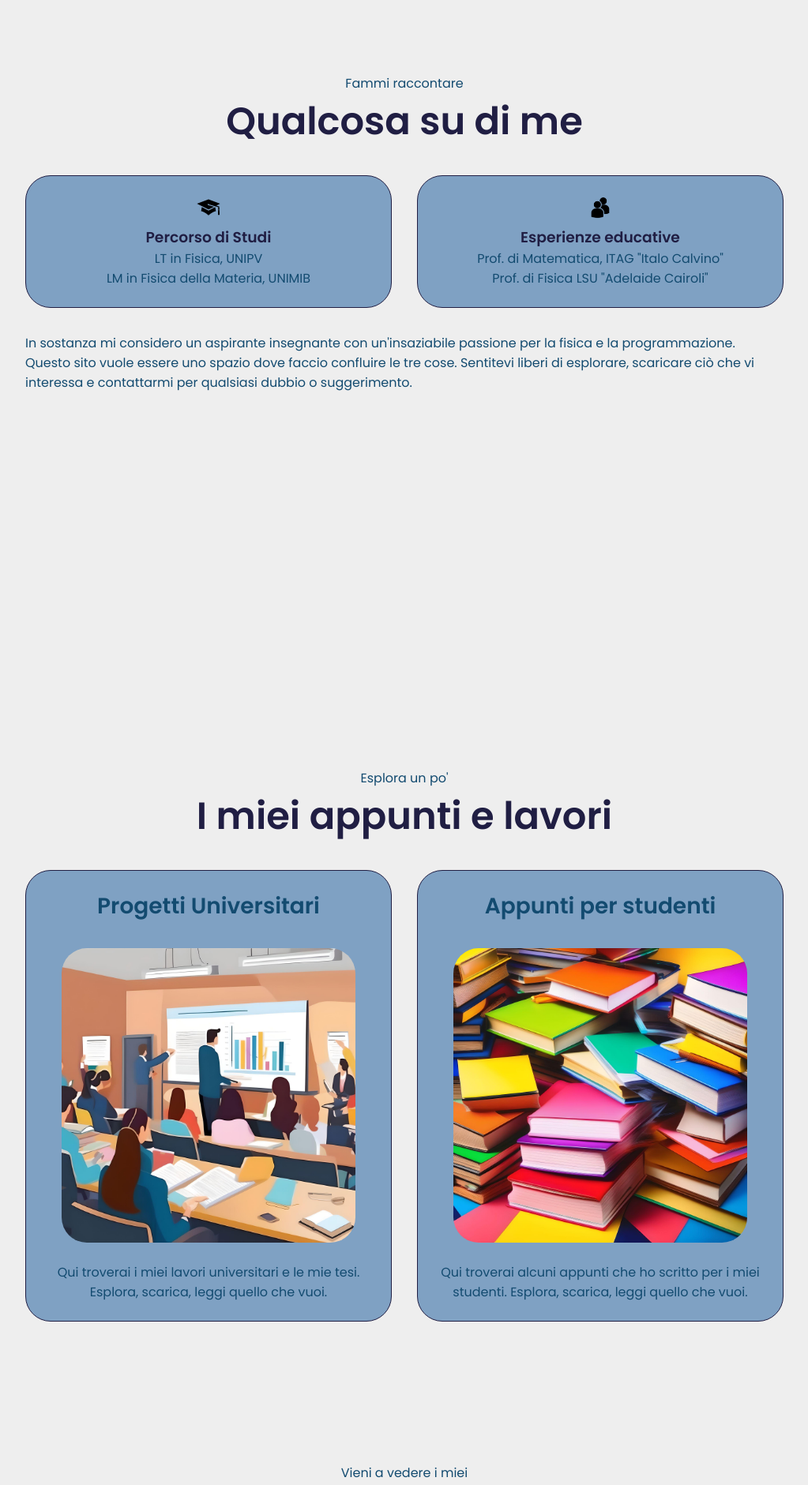
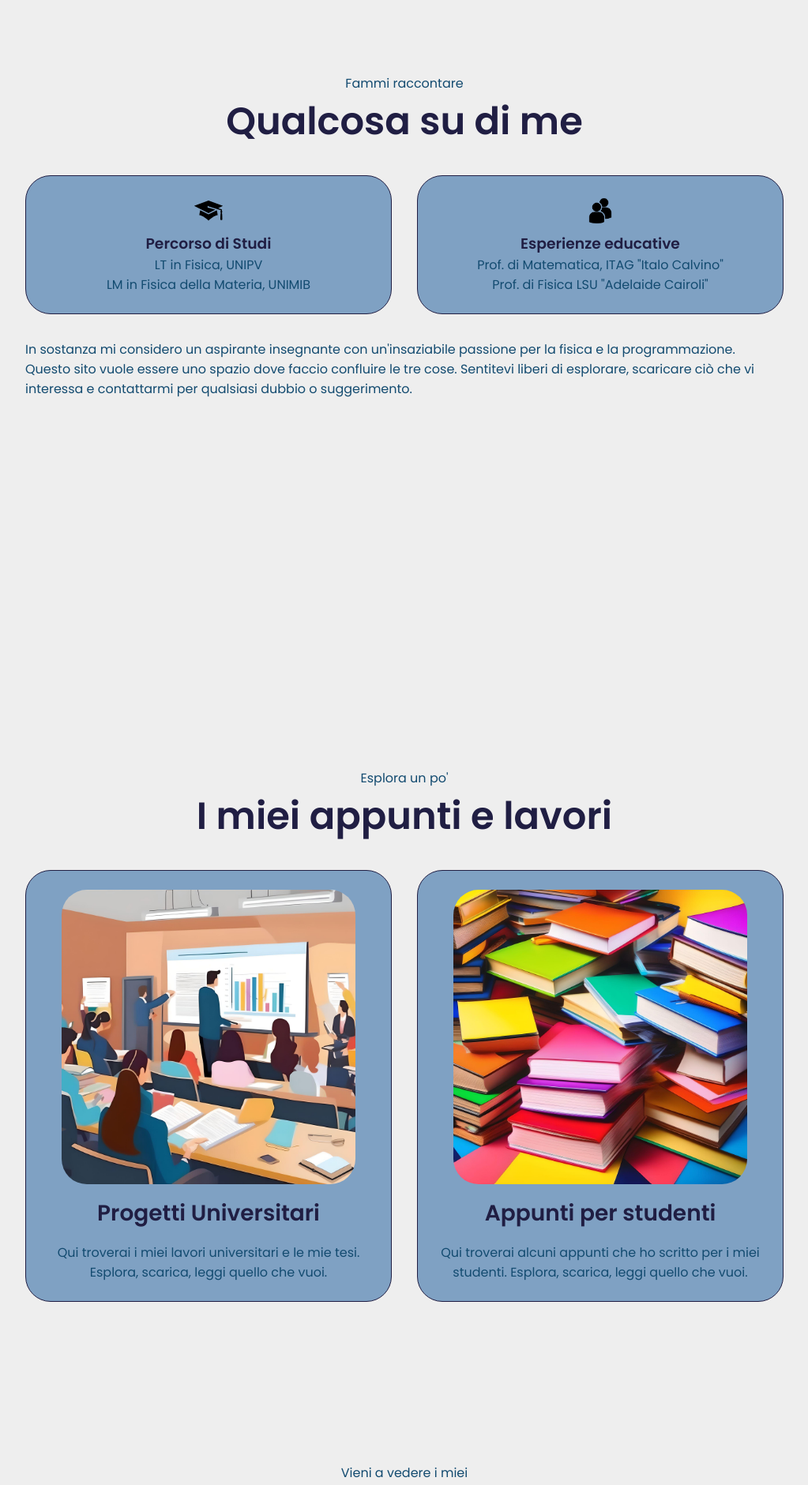
Before and after one commit to h4students98/h4students98.github.io, a PHP site: page / in a window 1280 px wide. Shown: the part 971-2852 px from the top of the page at 79% size, without its empty margins (128-1151 px from the left). Run offline with PHP 8.4, Linux system fonts and the light colour scheme.

Commit message:
upload base v2

```diff
--- a/index.html
+++ b/index.html
@@ -94,7 +94,7 @@
               <img
                 src="./assets/graduate-icon.svg"
                 alt="Experience icon"
-                class="icon"
+                class="icon-nolink"
               />
               <h3 class="about-sub-title">Percorso di Studi</h3>
               <p>LT in Fisica, <a href="https://fisica.dip.unipv.it/it">UNIPV</a>
@@ -105,7 +105,7 @@
               <img
                 src="./assets/education.png"
                 alt="Education icon"
-                class="icon"
+                class="icon-nolink"
               />
               <h3 class="about-sub-title">Esperienze educative</h3>
               <p>Prof. di Matematica, <a href="https://www.istitutocalvino.edu.it/indirizzo-di-studio/istituto-tecnico-agrario-itag/">ITAG "Italo Calvino"</a>
@@ -133,15 +133,14 @@
       <div class="experience-details-container">
         <div class="about-containers">
           <div class="details-container">
-            <h2 class="experience-sub-title">Progetti Universitari</h2>
-            <div class="article-container">
+              <div class="article-container">
               <img
                   src="./assets/Progetti_universitari.jpg"
                   alt="Appunti 1"
                   class="project-img"
                 />
             </div>
-            <br>
+            <h2 class="experience-sub-title">Progetti Universitari</h2>
             <div class="text-container">
               <p>
                 Qui troverai i miei lavori universitari e le mie tesi.
@@ -150,17 +149,16 @@
             </div>
           </div>
           <div class="details-container">
-            <h2 class="experience-sub-title">Appunti per studenti</h2>
             <a href="./appunti.html">
             <div class="article-container">
-                <img
+                 <img
                     src="./assets/Appunti_per_studenti.jpg"
                     alt="Appunti 2"
                     class="project-img"
                   />
             </div>
-            </a>
-            <br>
+          </a>
+            <h2 class="experience-sub-title">Appunti per studenti</h2>
             <div class="text-container">
               <p>
                 Qui troverai alcuni appunti che ho scritto per i miei studenti. Esplora, scarica, leggi quello che vuoi.
@@ -185,7 +183,7 @@
                 />
               </div>
             </a>
-            <h2 class="experience-sub-title project-title">Il canale Twitch</h2>
+            <h2 class="experience-sub-title">Il canale Twitch</h2>
             <div class="text-container">
               <p>
                 Qui è dove studio, svolgo i miei progetti in compagnia</a>.
@@ -200,7 +198,7 @@
                 class="project-img"
               />
             </div>
-            <h2 class="experience-sub-title project-title">Il canale Youtube</h2>
+            <h2 class="experience-sub-title">Il canale Youtube</h2>
             <div class="btn-container">
               <button
                 class="btn btn-color-2 project-btn"
@@ -244,12 +242,6 @@
         </div>
       </div>
     -->
-      <img
-        src="./assets/arrow.png"
-        alt="Arrow icon"
-        class="icon arrow"
-        onclick="location.href='./#contact'"
-      />
     </section>
     <section id="contact">
       <p class="section__text__p1">Se vuoi contattarmi puoi tranquillamente</p>
@@ -296,7 +288,6 @@
           </ul>
         </div>
       </nav>
-      <p>Copyright &#169; 2023 John Doe. All Rights Reserved.</p>
     </footer>
     <script src="script.js"></script>
 <script>
--- a/style.css
+++ b/style.css
@@ -21,7 +21,7 @@ a:hover,
 }
 
 /* Ensure the transition applies on all interactive items */
-a, .btn, .icon, .project-img, .details-container, input, textarea {
+a, .btn, .icon, .project-i mg, .details-container, input, textarea {
   transition: transform 0.3s ease; /* Initial transition setup */
 }
 
@@ -256,7 +256,7 @@ section {
   display: flex; /* Centers the image within the container */
   align-items: center; /* Vertically centers the image */
   justify-content: center; /* Horizontally centers the image */
-  max-width: 100%; /* Prevents overflow */
+  max-width: 50%; /* Prevents overflow */
   z-index: 1; /* Ensures the content is above the gradient */
   height: 400px;
   width: 400px;
@@ -409,10 +409,11 @@ section {
 }
 
 .experience-sub-title {
-  color: var(--fourth-color);
+  margin-top: 1rem;
+  color: var(--fifth-color);
   font-weight: 600;
   font-size: 1.75rem;
-  margin-bottom: 2rem;
+  margin-bottom: 1rem;
 }
 
 .experience-details-container {
```
Also changed, not shown: appunti.html (+3 -4 lines).
